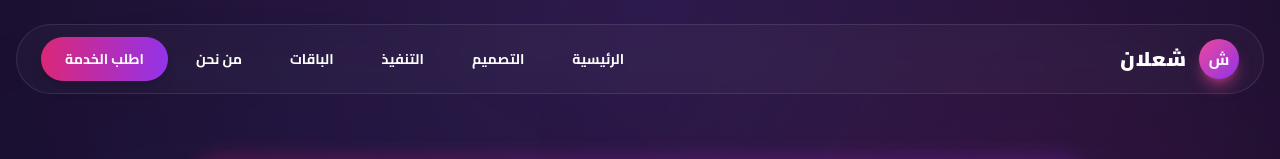
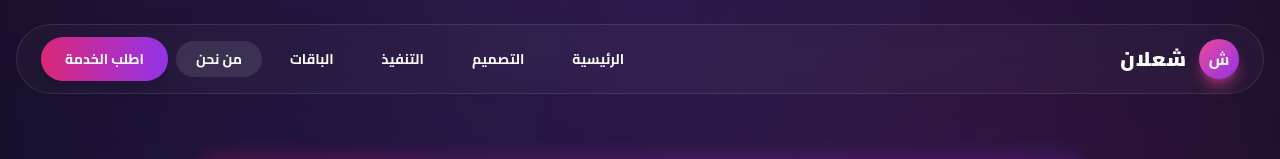
Before and after one commit to ryadshulan/shalan-agency-web, a website: page public/about.html in a window 1280 px wide. Shown: the top 159 px of the page. Drawn offline with nearby package versions, Linux system fonts and the light colour scheme.

Commit message:
about.html

```diff
--- a/public/about.html
+++ b/public/about.html
@@ -33,7 +33,7 @@
     <div class="fixed top-20 right-10 w-96 h-96 bg-pink-600/20 blur-[150px] -z-10 rounded-full"></div>
     <div class="fixed bottom-20 left-10 w-96 h-96 bg-blue-600/20 blur-[150px] -z-10 rounded-full"></div>
 
-   <header class="fixed top-6 inset-x-0 z-50 px-4">
+    <header class="fixed top-6 inset-x-0 z-50 px-4">
         <nav class="max-w-7xl mx-auto glossy-nav rounded-full px-6 py-3 flex justify-between items-center relative">
             <div class="flex items-center gap-3">
                 <div class="w-10 h-10 bg-gradient-to-br from-pink-500 to-purple-600 rounded-full flex items-center justify-center font-bold text-white shadow-lg shadow-pink-500/50">ش</div>
@@ -51,7 +51,7 @@
                 <li class="w-full lg:w-auto"><a href="design.html" class="nav-item block px-5 py-3 lg:py-2 rounded-full transition-all text-center">التصميم</a></li>
                 <li class="w-full lg:w-auto"><a href="execution.html" class="nav-item block px-5 py-3 lg:py-2 rounded-full transition-all text-center">التنفيذ</a></li>
                 <li class="w-full lg:w-auto"><a href="packages.html" class="nav-item block px-5 py-3 lg:py-2 rounded-full transition-all text-center">الباقات</a></li>
-                <li class="w-full lg:w-auto"><a href="about.html" class="nav-item block px-5 py-3 lg:py-2 rounded-full transition-all text-center">من نحن</a></li>
+                <li class="w-full lg:w-auto"><a href="about.html" class="nav-item block px-5 py-3 lg:py-2 rounded-full bg-white/10 transition-all text-center">من نحن</a></li>
                 <li class="w-full lg:w-auto mt-4 lg:mt-0"><a href="index.html#order-section" onclick="toggleMobileMenu()" class="bg-gradient-to-r from-pink-600 to-purple-600 hover:from-pink-500 hover:to-purple-500 px-6 py-3 rounded-full transition-all shadow-lg text-center block">اطلب الخدمة</a></li>
             </ul>
         </nav>
@@ -68,7 +68,9 @@
     <footer class="text-center py-8 border-t border-white/5 text-gray-500 text-sm mt-auto">
         جميع الحقوق محفوظة © لوكالة شعلان للدعاية والإعلان
     </footer>
-function toggleMobileMenu() {
+
+    <script>
+        function toggleMobileMenu() {
             const menu = document.getElementById('navMenu');
             const icon = document.getElementById('menuIcon');
 
@@ -84,5 +86,6 @@ function toggleMobileMenu() {
                 icon.innerHTML = '<path stroke-linecap="round" stroke-linejoin="round" stroke-width="2" d="M4 6h16M4 12h16m-7 6h7"></path>';
             }
         }
+    </script>
 </body>
 </html>
```
